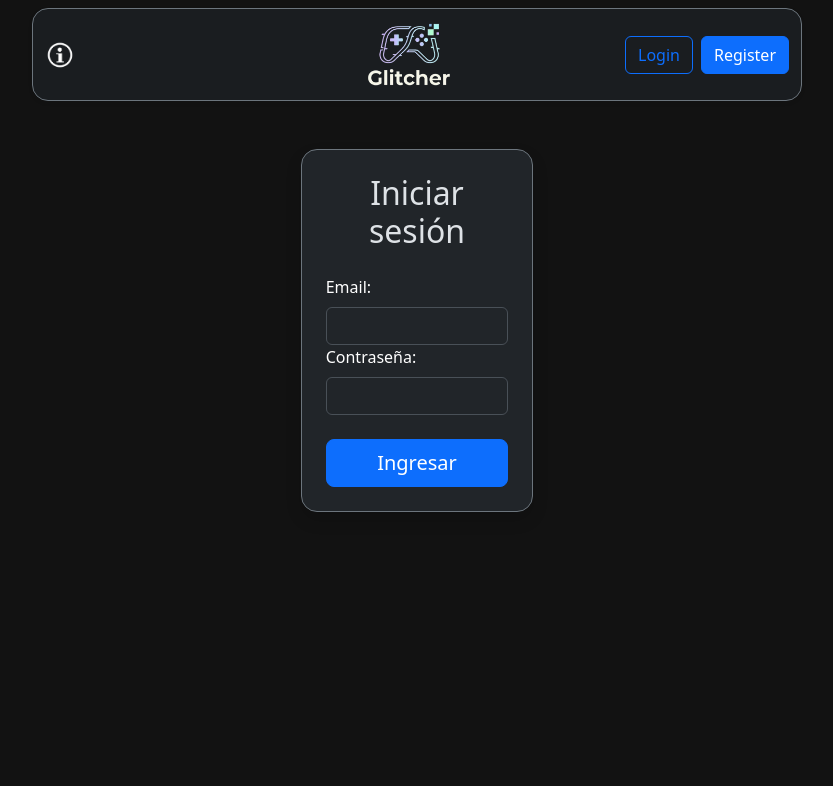
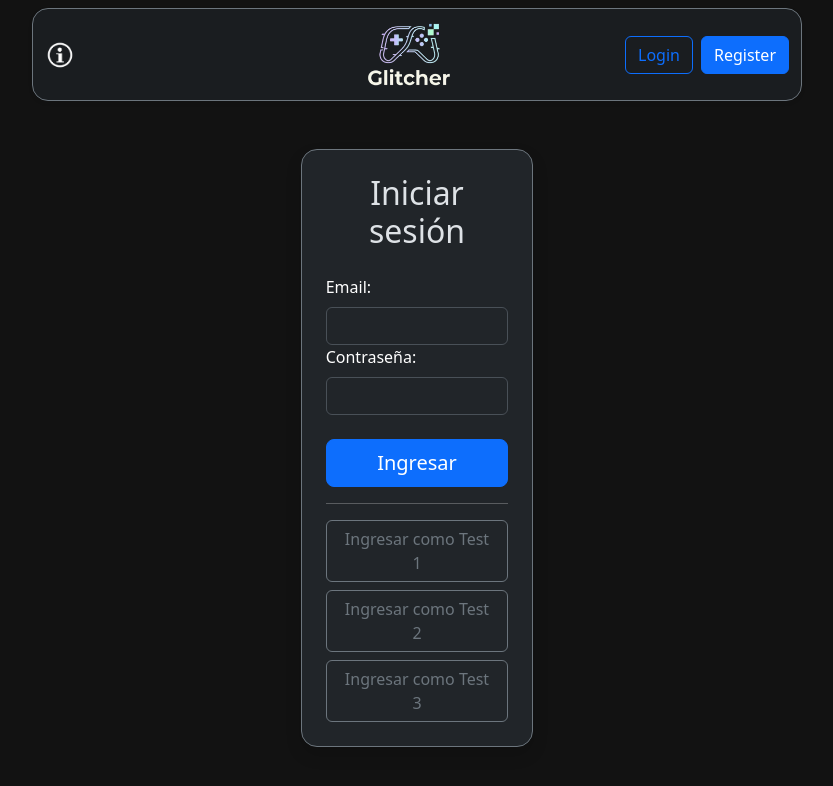
Before and after one commit to FFredianiBaldi/Sala-de-juegos, an Angular app: page /login in a window 1280 px wide. Shown: the top 786 px of the page, without its empty margins (223-1056 px from the left). Built offline with nearby package versions, Linux system fonts and the light colour scheme.

Commit message:
botones de inicio de sesion rapidos

```diff
--- a/src/app/components/login/login.html
+++ b/src/app/components/login/login.html
@@ -55,6 +55,36 @@
               </button>
             </div>
 
+            <hr>
+
+            <div class="d-flex flex-column gap-2">
+
+              <button
+                type="button"
+                class="btn btn-outline-secondary"
+                (click)="quickLogin('test1@gmail.com')"
+              >
+                Ingresar como Test 1
+              </button>
+
+              <button
+                type="button"
+                class="btn btn-outline-secondary"
+                (click)="quickLogin('test2@gmail.com')"
+              >
+                Ingresar como Test 2
+              </button>
+
+              <button
+                type="button"
+                class="btn btn-outline-secondary"
+                (click)="quickLogin('test3@gmail.com')"
+              >
+                Ingresar como Test 3
+              </button>
+
+            </div>
+
           </form>
         </div>
       </div>
--- a/src/app/components/login/login.ts
+++ b/src/app/components/login/login.ts
@@ -59,4 +59,16 @@ export class Login {
       this.loading.set(false);
     }
   }
+
+  async quickLogin(email:string) {
+    this.userModel.set({
+      email:email,
+      password:'contraseña1234',
+      nombre: '',
+      apellido: '',
+      edad: 0
+    });
+
+    await this.submit;
+  }
 }
```
